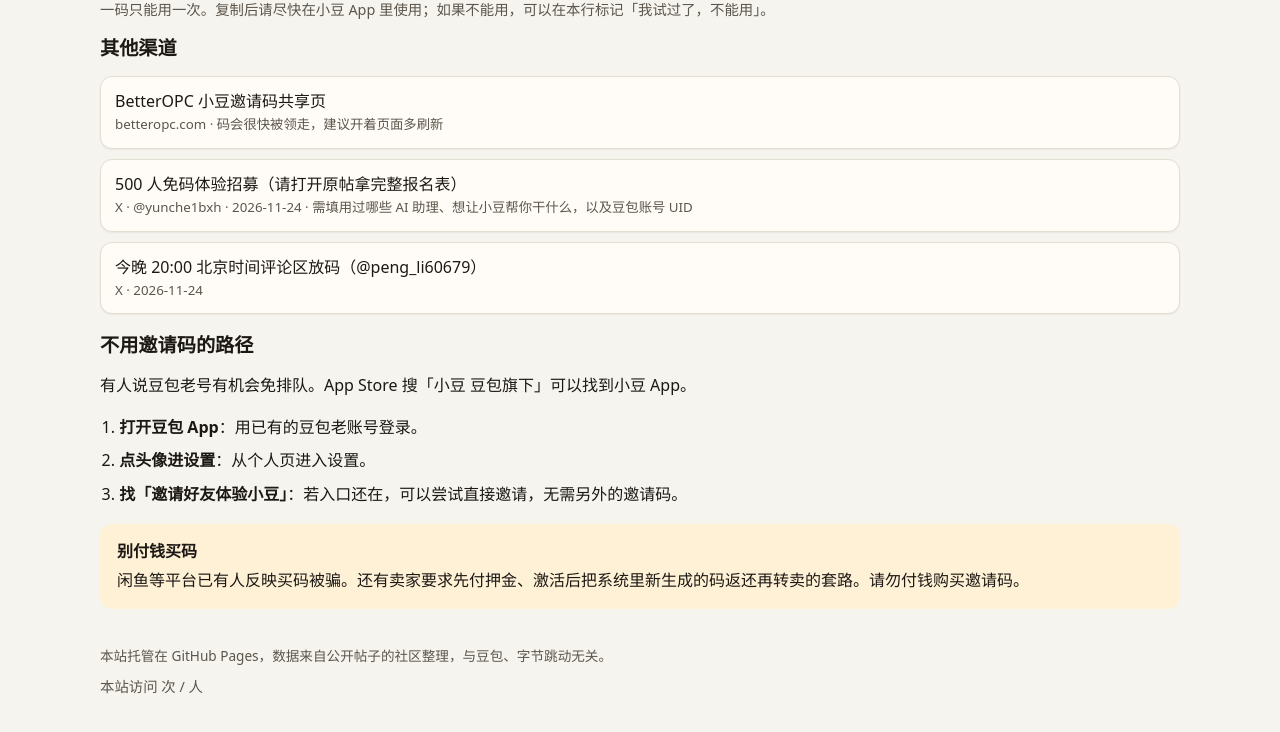
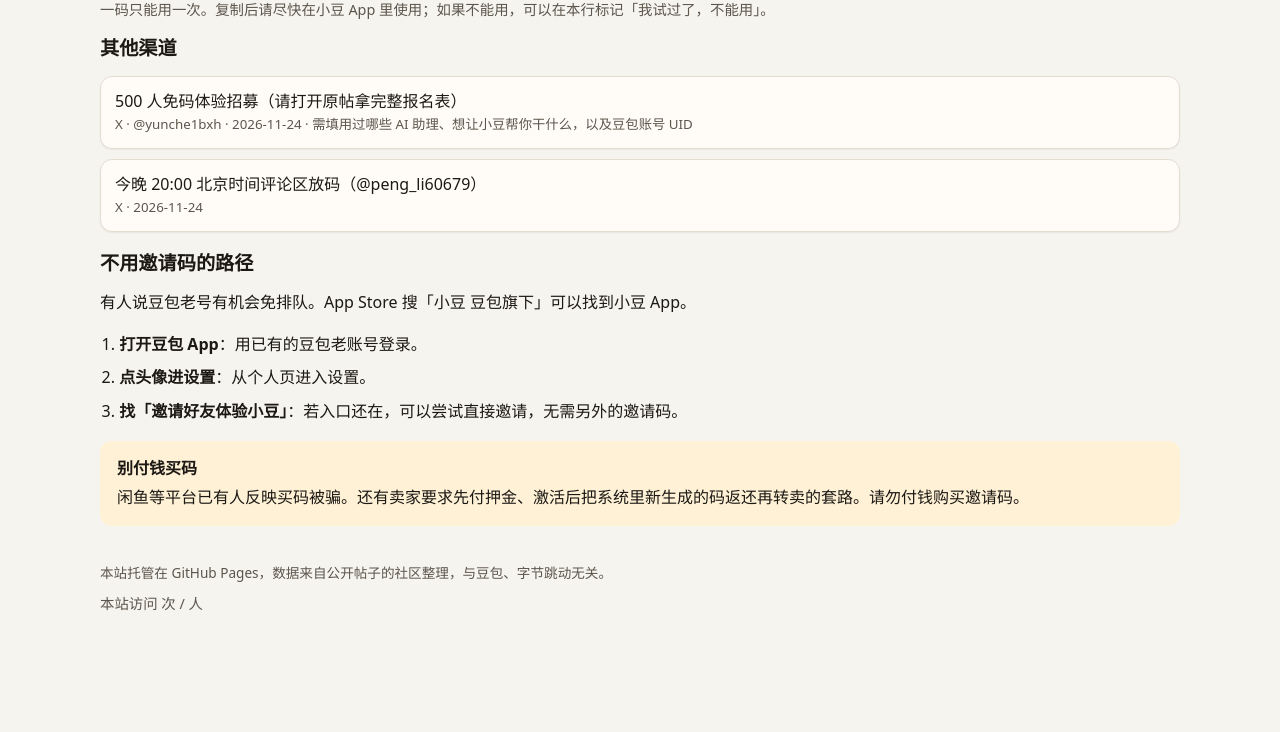
Before and after one commit to good1uck/xiaodou-codes, a plain HTML site: page index.html in a window 1280 px wide. Shown: the part 2469-3201 px from the top of the page. After the commit the page ends 3148 px from the top, so only its background shows below. Drawn offline with Linux system fonts and the light colour scheme; some packages are replaced by stand-ins of ours; a script that the page names is missing.

Commit message:
Remove BetterOPC link and mentions from the invite-code site

```diff
--- a/index.html
+++ b/index.html
@@ -222,10 +222,6 @@
     <section>
       <h2>其他渠道</h2>
       <div class="channels">
-        <a class="channel" href="https://betteropc.com/ai-products/invite-codes/xiaodou">
-          BetterOPC 小豆邀请码共享页
-          <small>betteropc.com · 码会很快被领走，建议开着页面多刷新</small>
-        </a>
         <a class="channel" href="https://x.com/yunche1bxh/status/2125140760903524770">
           500 人免码体验招募（请打开原帖拿完整报名表）
           <small>X · @yunche1bxh · 2026-11-24 · 需填用过哪些 AI 助理、想让小豆帮你干什么，以及豆包账号 UID</small>
```
